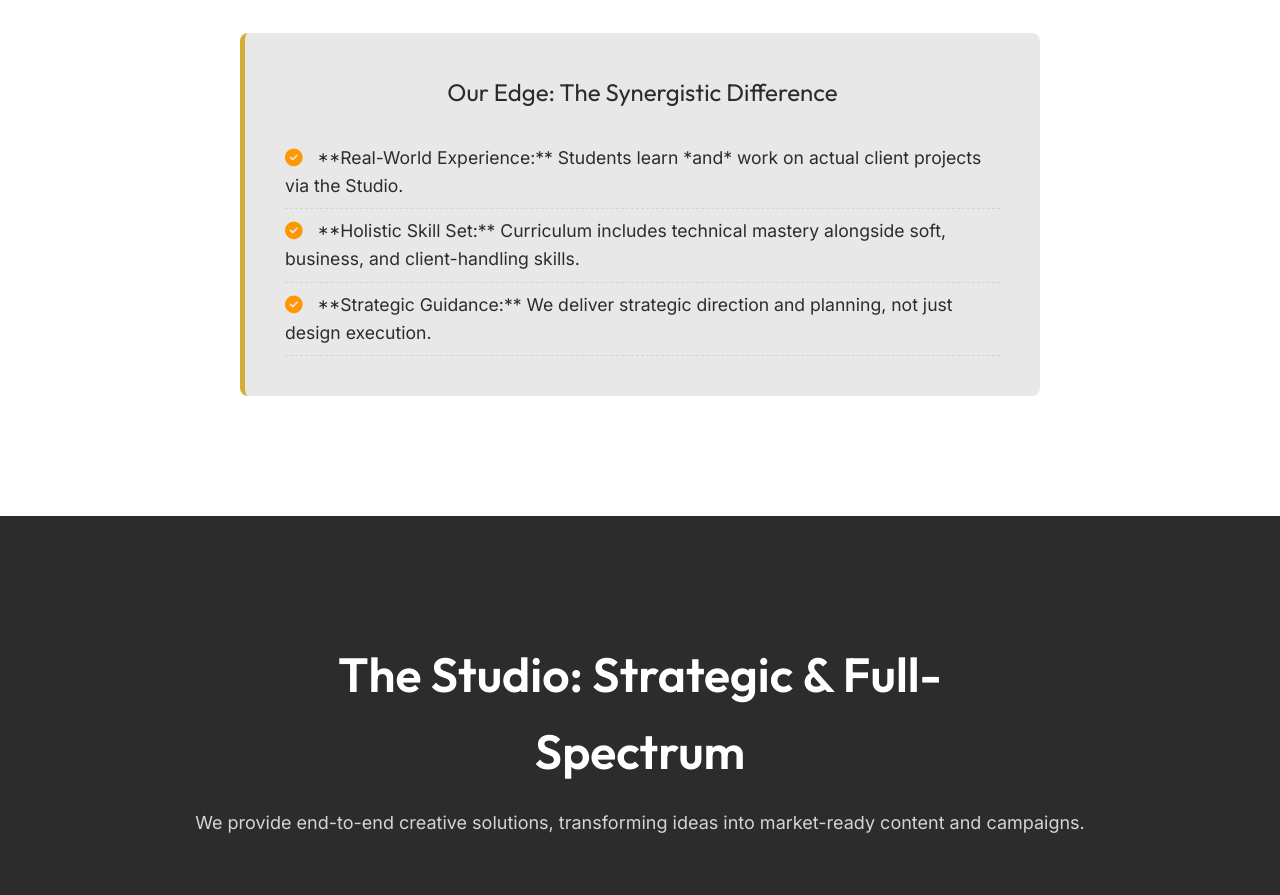
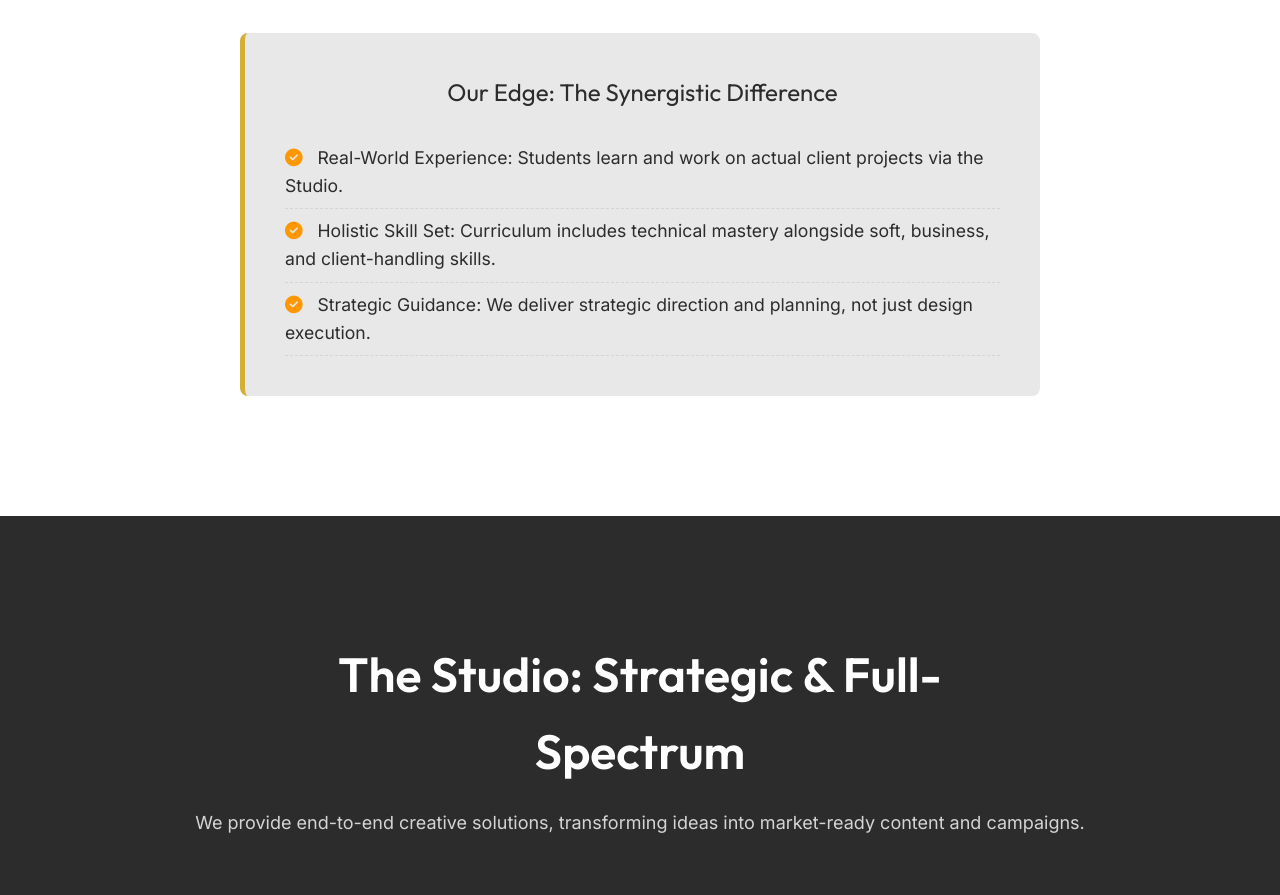
Before and after one commit to sabinshrestha1110/thegenmedia, a plain HTML site: page index.html in a window 1280 px wide. Shown: the part 1480-2375 px from the top of the page. Drawn offline with Linux system fonts and the light colour scheme.

Commit message:
Update index.html

```diff
--- a/index.html
+++ b/index.html
@@ -85,9 +85,9 @@
         <div class="difference-box bg-cream-darker">
             <h4 class="h4-outfit text-charcoal">Our Edge: The Synergistic Difference</h4>
             <ul class="check-list">
-                <li><i class="fas fa-check-circle text-orange"></i> **Real-World Experience:** Students learn *and* work on actual client projects via the Studio.</li>
-                <li><i class="fas fa-check-circle text-orange"></i> **Holistic Skill Set:** Curriculum includes technical mastery alongside soft, business, and client-handling skills.</li>
-                <li><i class="fas fa-check-circle text-orange"></i> **Strategic Guidance:** We deliver strategic direction and planning, not just design execution.</li>
+                <li><i class="fas fa-check-circle text-orange"></i> Real-World Experience: Students learn and work on actual client projects via the Studio.</li>
+                <li><i class="fas fa-check-circle text-orange"></i> Holistic Skill Set: Curriculum includes technical mastery alongside soft, business, and client-handling skills.</li>
+                <li><i class="fas fa-check-circle text-orange"></i> Strategic Guidance: We deliver strategic direction and planning, not just design execution.</li>
             </ul>
         </div>
     </section>
```
